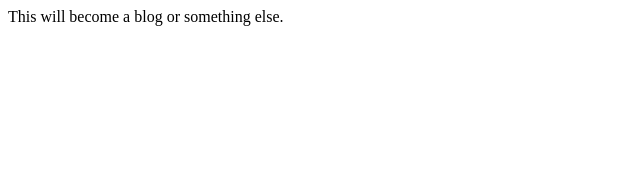
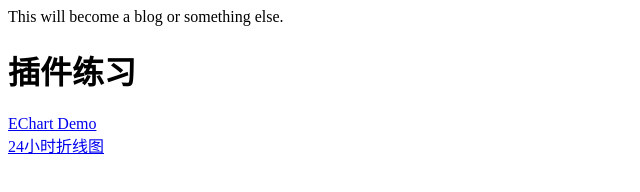
Before and after one commit to a544793138/a544793138.github.io, a plain HTML site: page index.html in a window 1280 px wide. Shown: the whole page, without its empty margins (0-640 px from the left). Drawn offline with Linux system fonts and the light colour scheme.

Commit message:
添加跳转代码

```diff
--- a/index.html
+++ b/index.html
@@ -8,5 +8,8 @@
 </head>
 <body>
 	This will become a blog or something else.
+	<h1>插件练习</h1>
+	<a href="https://a544793138.github.io/myTest/EChartTest/FirstEcharts.html">EChart Demo</a> <br>
+	<a href="https://a544793138.github.io/myTest/EChartTest/EChartTest.html">24小时折线图</a> <br>
 </body>
 </html>
```
